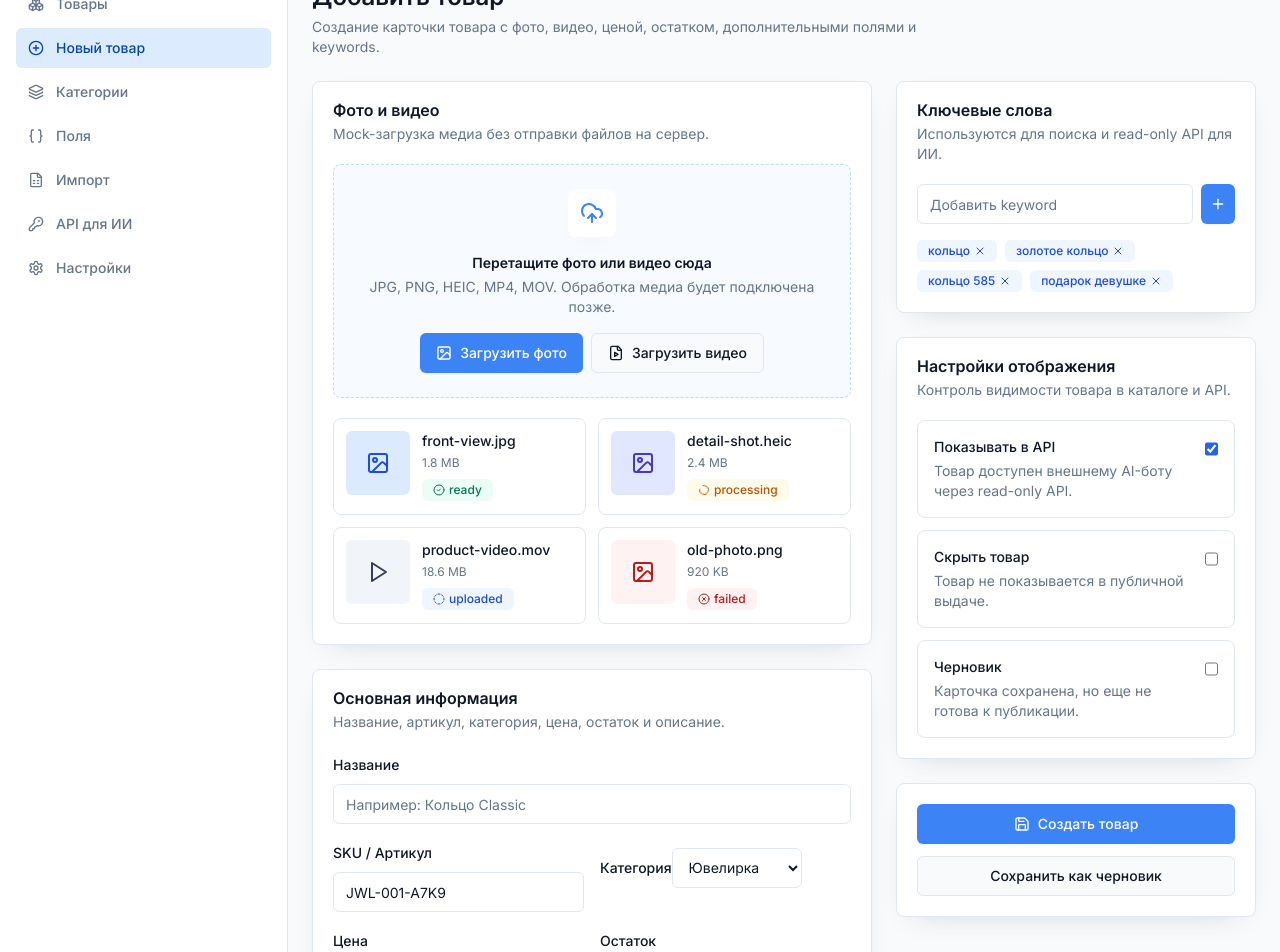
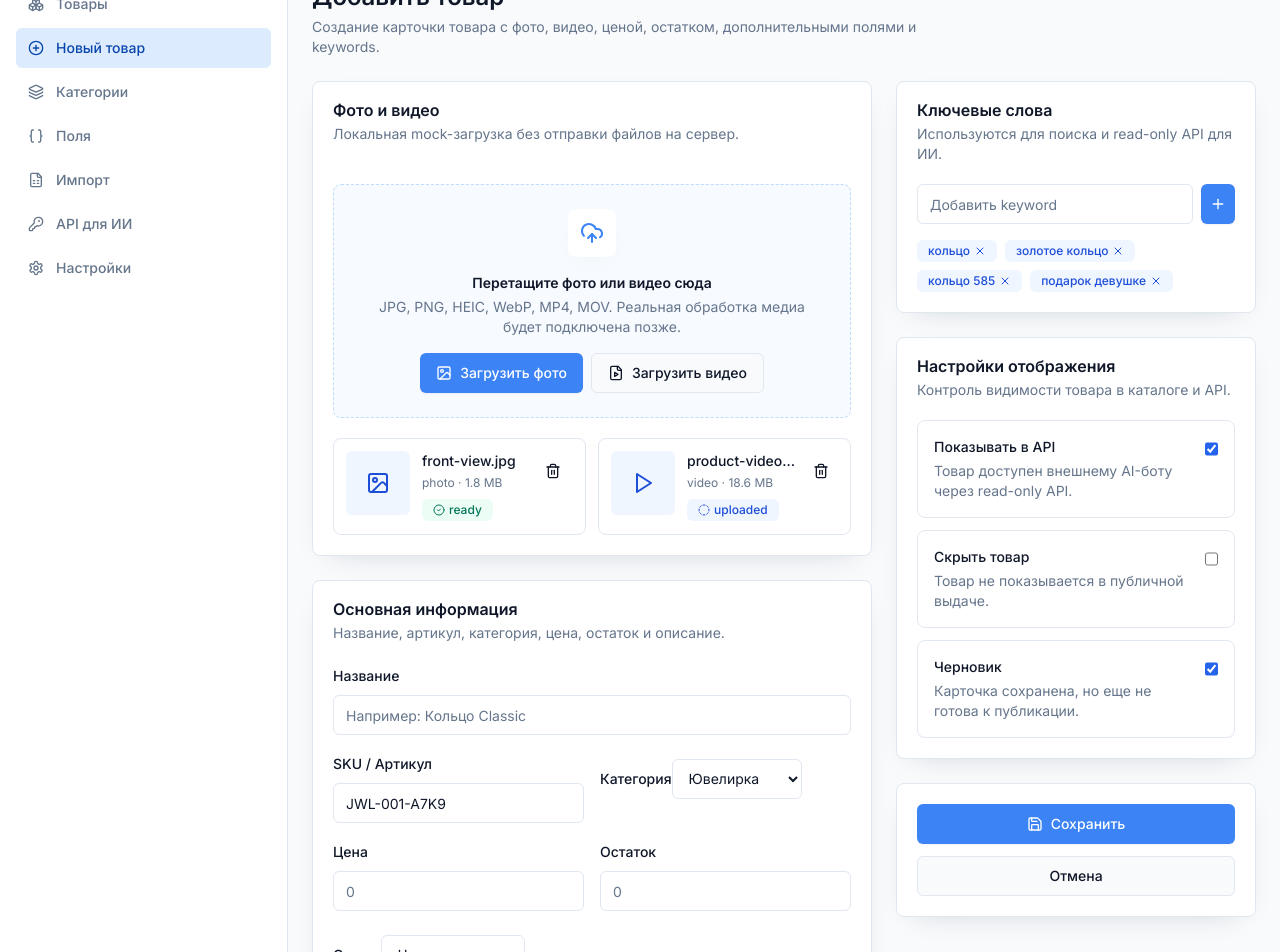
Before and after one commit to kumerovich312-dotcom/mini-crm-products, a Next.js app: page /dashboard/products/new in a window 1280 px wide. Shown: the part 140-1092 px from the top of the page. Built offline with nearby package versions, Linux system fonts and the light colour scheme.

Commit message:
Add categories management

```diff
--- a/src/components/products/product-card-form.tsx
+++ b/src/components/products/product-card-form.tsx
@@ -1,6 +1,8 @@
 "use client";
 
-import { useState } from "react";
+import Link from "next/link";
+import { useEffect, useRef, useState } from "react";
+import type { LucideIcon } from "lucide-react";
 import {
   CheckCircle2,
   CircleDashed,
@@ -10,6 +12,7 @@ import {
   Play,
   Plus,
   Save,
+  Trash2,
   UploadCloud,
   X,
   XCircle,
@@ -24,50 +27,41 @@ import { cn } from "@/lib/utils";
 
 type ProductFormMode = "new" | "edit";
 type MediaStatus = "uploaded" | "processing" | "ready" | "failed";
+type MediaType = "photo" | "video";
 
-const mediaItems: Array<{
+type MediaItem = {
   id: string;
   name: string;
-  type: "photo" | "video";
+  type: MediaType;
   size: string;
   status: MediaStatus;
-  thumbClass: string;
-}> = [
-  {
-    id: "1",
-    name: "front-view.jpg",
-    type: "photo",
-    size: "1.8 MB",
-    status: "ready",
-    thumbClass: "bg-blue-100 text-blue-700",
-  },
-  {
-    id: "2",
-    name: "detail-shot.heic",
-    type: "photo",
-    size: "2.4 MB",
-    status: "processing",
-    thumbClass: "bg-indigo-100 text-indigo-700",
-  },
-  {
-    id: "3",
-    name: "product-video.mov",
-    type: "video",
-    size: "18.6 MB",
-    status: "uploaded",
-    thumbClass: "bg-slate-100 text-slate-700",
-  },
-  {
-    id: "4",
-    name: "old-photo.png",
-    type: "photo",
-    size: "920 KB",
-    status: "failed",
-    thumbClass: "bg-red-50 text-red-700",
-  },
-];
+  previewUrl?: string;
+};
 
-const statusView: Record<MediaStatus, { label: string; className: string; icon: typeof CheckCircle2 }> = {
+type ProductFormState = {
+  name: string;
+  sku: string;
+  category: string;
+  price: string;
+  stock: string;
+  status: string;
+  description: string;
+};
+
+type CustomFieldsState = {
+  assay: string;
+  weight: string;
+  size: string;
+  stone: string;
+};
+
+type VisibilityState = {
+  showInApi: boolean;
+  hidden: boolean;
+  draft: boolean;
+};
+
+const statusView: Record<MediaStatus, { label: string; className: string; icon: LucideIcon }> = {
   uploaded: {
     label: "uploaded",
     className: "bg-blue-50 text-blue-700",
@@ -90,15 +84,16 @@ const statusView: Record<MediaStatus, { label: string; className: string; icon:
   },
 };
 
-const customFields = [
-  { label: "Проба", value: "585" },
-  { label: "Вес", value: "3.8 г" },
-  { label: "Размер", value: "17.5" },
-  { label: "Камень", value: "Фианит" },
-];
-
 const selectClass =
   "h-10 rounded-md border border-input bg-white px-3 text-sm text-foreground focus-visible:outline-none focus-visible:ring-2 focus-visible:ring-ring";
+
+function formatFileSize(size: number) {
+  if (size < 1024 * 1024) {
+    return `${Math.max(1, Math.round(size / 1024))} KB`;
+  }
+
+  return `${(size / 1024 / 1024).toFixed(1)} MB`;
+}
 
 function FieldLabel({ children, htmlFor }: { children: React.ReactNode; htmlFor?: string }) {
   return (
@@ -111,11 +106,13 @@ function FieldLabel({ children, htmlFor }: { children: React.ReactNode; htmlFor?
 function ToggleRow({
   title,
   description,
-  defaultChecked,
+  checked,
+  onChange,
 }: {
   title: string;
   description: string;
-  defaultChecked?: boolean;
+  checked: boolean;
+  onChange: (checked: boolean) => void;
 }) {
   return (
     <label className="flex cursor-pointer items-start justify-between gap-4 rounded-lg border bg-white p-4">
@@ -124,15 +121,20 @@ function ToggleRow({
         <span className="mt-1 block text-sm text-muted-foreground">{description}</span>
       </span>
       <input
+        checked={checked}
         className="mt-1 size-4 accent-blue-600"
-        defaultChecked={defaultChecked}
         type="checkbox"
+        onChange={(event) => onChange(event.target.checked)}
       />
     </label>
   );
 }
 
 export function ProductCardForm({ mode }: { mode: ProductFormMode }) {
+  const isEdit = mode === "edit";
+  const photoInputRef = useRef<HTMLInputElement>(null);
+  const videoInputRef = useRef<HTMLInputElement>(null);
+  const previewUrlsRef = useRef<Set<string>>(new Set());
   const [keywordInput, setKeywordInput] = useState("");
   const [keywords, setKeywords] = useState([
     "кольцо",
@@ -140,8 +142,65 @@ export function ProductCardForm({ mode }: { mode: ProductFormMode }) {
     "кольцо 585",
     "подарок девушке",
   ]);
+  const [media, setMedia] = useState<MediaItem[]>([
+    {
+      id: "mock-photo",
+      name: "front-view.jpg",
+      type: "photo",
+      size: "1.8 MB",
+      status: "ready",
+    },
+    {
+      id: "mock-video",
+      name: "product-video.mov",
+      type: "video",
+      size: "18.6 MB",
+      status: "uploaded",
+    },
+  ]);
+  const [form, setForm] = useState<ProductFormState>({
+    name: isEdit ? "Кольцо Classic" : "",
+    sku: isEdit ? "JWL-002-B8M2" : "JWL-001-A7K9",
+    category: "jewelry",
+    price: isEdit ? "31500" : "",
+    stock: isEdit ? "3" : "",
+    status: isEdit ? "active" : "draft",
+    description: isEdit
+      ? "Аккуратное золотое кольцо 585 пробы для повседневного образа и подарка."
+      : "",
+  });
+  const [customFields, setCustomFields] = useState<CustomFieldsState>({
+    assay: "585",
+    weight: "3.8 г",
+    size: "17.5",
+    stone: "Фианит",
+  });
+  const [visibility, setVisibility] = useState<VisibilityState>({
+    showInApi: true,
+    hidden: false,
+    draft: !isEdit,
+  });
 
-  const isEdit = mode === "edit";
+  useEffect(() => {
+    const previewUrls = previewUrlsRef.current;
+
+    return () => {
+      previewUrls.forEach((url) => URL.revokeObjectURL(url));
+      previewUrls.clear();
+    };
+  }, []);
+
+  function updateForm(field: keyof ProductFormState, value: string) {
+    setForm((current) => ({ ...current, [field]: value }));
+  }
+
+  function updateCustomField(field: keyof CustomFieldsState, value: string) {
+    setCustomFields((current) => ({ ...current, [field]: value }));
+  }
+
+  function updateVisibility(field: keyof VisibilityState, value: boolean) {
+    setVisibility((current) => ({ ...current, [field]: value }));
+  }
 
   function addKeyword() {
     const nextKeyword = keywordInput.trim();
@@ -158,29 +217,94 @@ export function ProductCardForm({ mode }: { mode: ProductFormMode }) {
     setKeywords((current) => current.filter((item) => item !== keyword));
   }
 
+  function addFiles(files: FileList | null, type: MediaType) {
+    if (!files?.length) {
+      return;
+    }
+
+    const nextMedia = Array.from(files).map((file) => {
+      const previewUrl = type === "photo" ? URL.createObjectURL(file) : undefined;
+
+      if (previewUrl) {
+        previewUrlsRef.current.add(previewUrl);
+      }
+
+      return {
+        id: `${file.name}-${file.lastModified}-${crypto.randomUUID()}`,
+        name: file.name,
+        type,
+        size: formatFileSize(file.size),
+        status: "uploaded" as const,
+        previewUrl,
+      };
+    });
+
+    setMedia((current) => [...nextMedia, ...current]);
+  }
+
+  function removeMedia(id: string) {
+    setMedia((current) => {
+      const item = current.find((mediaItem) => mediaItem.id === id);
+
+      if (item?.previewUrl) {
+        URL.revokeObjectURL(item.previewUrl);
+        previewUrlsRef.current.delete(item.previewUrl);
+      }
+
+      return current.filter((mediaItem) => mediaItem.id !== id);
+    });
+  }
+
+  function handleSave() {
+    alert("Товар сохранён локально. Подключение к базе будет позже.");
+  }
+
   return (
     <div className="grid gap-6 xl:grid-cols-[1fr_360px]">
       <div className="space-y-6">
         <Card>
           <CardHeader>
             <CardTitle>Фото и видео</CardTitle>
-            <CardDescription>Mock-загрузка медиа без отправки файлов на сервер.</CardDescription>
+            <CardDescription>Локальная mock-загрузка без отправки файлов на сервер.</CardDescription>
           </CardHeader>
           <CardContent className="space-y-5">
+            <input
+              ref={photoInputRef}
+              className="hidden"
+              type="file"
+              accept="image/jpeg,image/png,image/heic,image/webp"
+              multiple
+              onChange={(event) => {
+                addFiles(event.target.files, "photo");
+                event.target.value = "";
+              }}
+            />
+            <input
+              ref={videoInputRef}
+              className="hidden"
+              type="file"
+              accept="video/mp4,video/quicktime"
+              multiple
+              onChange={(event) => {
+                addFiles(event.target.files, "video");
+                event.target.value = "";
+              }}
+            />
+
             <div className="rounded-lg border border-dashed border-blue-200 bg-blue-50/50 p-6 text-center">
               <div className="mx-auto flex size-12 items-center justify-center rounded-lg bg-white text-primary shadow-soft">
                 <UploadCloud className="size-6" />
               </div>
               <h3 className="mt-4 text-sm font-semibold">Перетащите фото или видео сюда</h3>
               <p className="mt-1 text-sm text-muted-foreground">
-                JPG, PNG, HEIC, MP4, MOV. Обработка медиа будет подключена позже.
+                JPG, PNG, HEIC, WebP, MP4, MOV. Реальная обработка медиа будет подключена позже.
               </p>
               <div className="mt-4 flex flex-wrap justify-center gap-2">
-                <Button type="button">
+                <Button type="button" onClick={() => photoInputRef.current?.click()}>
                   <ImageIcon />
                   Загрузить фото
                 </Button>
-                <Button type="button" variant="outline">
+                <Button type="button" variant="outline" onClick={() => videoInputRef.current?.click()}>
                   <FileVideo />
                   Загрузить видео
                 </Button>
@@ -188,22 +312,39 @@ export function ProductCardForm({ mode }: { mode: ProductFormMode }) {
             </div>
 
             <div className="grid gap-3 md:grid-cols-2">
-              {mediaItems.map((item) => {
+              {media.map((item) => {
                 const StatusIcon = statusView[item.status].icon;
 
                 return (
                   <div key={item.id} className="flex gap-3 rounded-lg border bg-white p-3">
-                    <div
-                      className={cn(
-                        "relative flex size-16 shrink-0 items-center justify-center rounded-md",
-                        item.thumbClass,
+                    <div className="relative flex size-16 shrink-0 items-center justify-center overflow-hidden rounded-md bg-blue-50 text-blue-700">
+                      {item.previewUrl ? (
+                        // eslint-disable-next-line @next/next/no-img-element
+                        <img alt={item.name} className="size-full object-cover" src={item.previewUrl} />
+                      ) : item.type === "photo" ? (
+                        <ImageIcon className="size-6" />
+                      ) : (
+                        <Play className="size-6" />
                       )}
-                    >
-                      {item.type === "photo" ? <ImageIcon className="size-6" /> : <Play className="size-6" />}
                     </div>
                     <div className="min-w-0 flex-1">
-                      <p className="truncate text-sm font-medium">{item.name}</p>
-                      <p className="mt-1 text-xs text-muted-foreground">{item.size}</p>
+                      <div className="flex items-start justify-between gap-2">
+                        <div className="min-w-0">
+                          <p className="truncate text-sm font-medium">{item.name}</p>
+                          <p className="mt-1 text-xs text-muted-foreground">
+                            {item.type === "photo" ? "photo" : "video"} · {item.size}
+                          </p>
+                        </div>
+                        <Button
+                          type="button"
+                          variant="ghost"
+                          size="icon"
+                          aria-label="Удалить медиа"
+                          onClick={() => removeMedia(item.id)}
+                        >
+                          <Trash2 />
+                        </Button>
+                      </div>
                       <Badge className={cn("mt-2 gap-1", statusView[item.status].className)}>
                         <StatusIcon className={cn("size-3", item.status === "processing" && "animate-spin")} />
                         {statusView[item.status].label}
@@ -224,15 +365,25 @@ export function ProductCardForm({ mode }: { mode: ProductFormMode }) {
           <CardContent className="grid gap-4 md:grid-cols-2">
             <div className="space-y-2 md:col-span-2">
               <FieldLabel htmlFor="name">Название</FieldLabel>
-              <Input id="name" defaultValue={isEdit ? "Кольцо Classic" : ""} placeholder="Например: Кольцо Classic" />
+              <Input
+                id="name"
+                value={form.name}
+                placeholder="Например: Кольцо Classic"
+                onChange={(event) => updateForm("name", event.target.value)}
+              />
             </div>
             <div className="space-y-2">
               <FieldLabel htmlFor="sku">SKU / Артикул</FieldLabel>
-              <Input id="sku" defaultValue={isEdit ? "JWL-002-B8M2" : "JWL-001-A7K9"} />
+              <Input id="sku" value={form.sku} onChange={(event) => updateForm("sku", event.target.value)} />
             </div>
             <div className="space-y-2">
               <FieldLabel htmlFor="category">Категория</FieldLabel>
-              <select className={selectClass} defaultValue="jewelry" id="category">
+              <select
+                className={selectClass}
+                id="category"
+                value={form.category}
+                onChange={(event) => updateForm("category", event.target.value)}
+              >
                 <option value="jewelry">Ювелирка</option>
                 <option value="tech">Техника</option>
                 <option value="accessories">Аксессуары</option>
@@ -240,15 +391,30 @@ export function ProductCardForm({ mode }: { mode: ProductFormMode }) {
             </div>
             <div className="space-y-2">
               <FieldLabel htmlFor="price">Цена</FieldLabel>
-              <Input id="price" defaultValue={isEdit ? "31500" : ""} placeholder="0" />
+              <Input
+                id="price"
+                value={form.price}
+                placeholder="0"
+                onChange={(event) => updateForm("price", event.target.value)}
+              />
             </div>
             <div className="space-y-2">
               <FieldLabel htmlFor="stock">Остаток</FieldLabel>
-              <Input id="stock" defaultValue={isEdit ? "3" : ""} placeholder="0" />
+              <Input
+                id="stock"
+                value={form.stock}
+                placeholder="0"
+                onChange={(event) => updateForm("stock", event.target.value)}
+              />
             </div>
             <div className="space-y-2 md:col-span-2">
               <FieldLabel htmlFor="status">Статус</FieldLabel>
-              <select className={selectClass} defaultValue={isEdit ? "active" : "draft"} id="status">
+              <select
+                className={selectClass}
+                id="status"
+                value={form.status}
+                onChange={(event) => updateForm("status", event.target.value)}
+              >
                 <option value="active">Активен</option>
                 <option value="hidden">Скрыт</option>
                 <option value="out_of_stock">Нет в наличии</option>
@@ -259,12 +425,9 @@ export function ProductCardForm({ mode }: { mode: ProductFormMode }) {
               <FieldLabel htmlFor="description">Описание</FieldLabel>
               <Textarea
                 id="description"
-                defaultValue={
-                  isEdit
-                    ? "Аккуратное золотое кольцо 585 пробы для повседневного образа и подарка."
-                    : ""
-                }
+                value={form.description}
                 placeholder="Краткое описание товара для каталога и API"
+                onChange={(event) => updateForm("description", event.target.value)}
               />
             </div>
           </CardContent>
@@ -276,12 +439,38 @@ export function ProductCardForm({ mode }: { mode: ProductFormMode }) {
             <CardDescription>Mock custom fields для карточки товара.</CardDescription>
           </CardHeader>
           <CardContent className="grid gap-4 md:grid-cols-2">
-            {customFields.map((field) => (
-              <div key={field.label} className="space-y-2">
-                <FieldLabel>{field.label}</FieldLabel>
-                <Input defaultValue={field.value} />
-              </div>
-            ))}
+            <div className="space-y-2">
+              <FieldLabel htmlFor="assay">Проба</FieldLabel>
+              <Input
+                id="assay"
+                value={customFields.assay}
+                onChange={(event) => updateCustomField("assay", event.target.value)}
+              />
+            </div>
+            <div className="space-y-2">
+              <FieldLabel htmlFor="weight">Вес</FieldLabel>
+              <Input
+                id="weight"
+                value={customFields.weight}
+                onChange={(event) => updateCustomField("weight", event.target.value)}
+              />
+            </div>
+            <div className="space-y-2">
+              <FieldLabel htmlFor="size">Размер</FieldLabel>
+              <Input
+                id="size"
+                value={customFields.size}
+                onChange={(event) => updateCustomField("size", event.target.value)}
+              />
+            </div>
+            <div className="space-y-2">
+              <FieldLabel htmlFor="stone">Камень</FieldLabel>
+              <Input
+                id="stone"
+                value={customFields.stone}
+                onChange={(event) => updateCustomField("stone", event.target.value)}
+              />
+            </div>
           </CardContent>
         </Card>
       </div>
@@ -336,21 +525,32 @@ export function ProductCardForm({ mode }: { mode: ProductFormMode }) {
             <ToggleRow
               title="Показывать в API"
               description="Товар доступен внешнему AI-боту через read-only API."
-              defaultChecked
+              checked={visibility.showInApi}
+              onChange={(checked) => updateVisibility("showInApi", checked)}
             />
-            <ToggleRow title="Скрыть товар" description="Товар не показывается в публичной выдаче." />
-            <ToggleRow title="Черновик" description="Карточка сохранена, но еще не готова к публикации." />
+            <ToggleRow
+              title="Скрыть товар"
+              description="Товар не показывается в публичной выдаче."
+              checked={visibility.hidden}
+              onChange={(checked) => updateVisibility("hidden", checked)}
+            />
+            <ToggleRow
+              title="Черновик"
+              description="Карточка сохранена, но еще не готова к публикации."
+              checked={visibility.draft}
+              onChange={(checked) => updateVisibility("draft", checked)}
+            />
           </CardContent>
         </Card>
 
         <Card>
           <CardContent className="flex flex-col gap-3 p-5">
-            <Button type="button">
+            <Button type="button" onClick={handleSave}>
               <Save />
-              {isEdit ? "Сохранить изменения" : "Создать товар"}
+              Сохранить
             </Button>
-            <Button type="button" variant="outline">
-              Сохранить как черновик
+            <Button asChild type="button" variant="outline">
+              <Link href="/dashboard/products">Отмена</Link>
             </Button>
           </CardContent>
         </Card>
```
